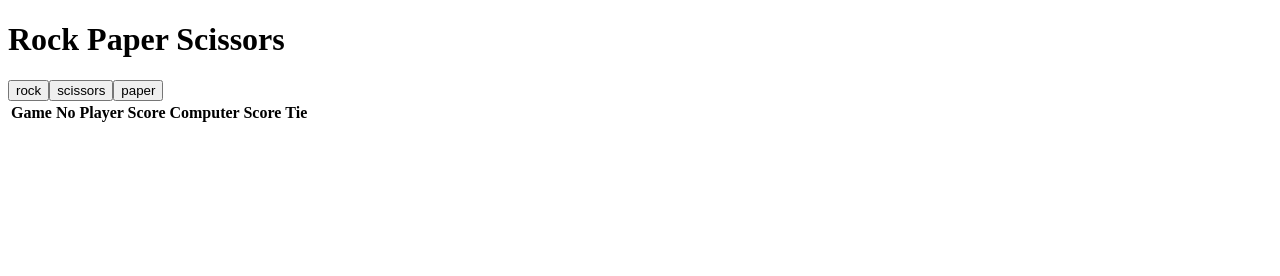
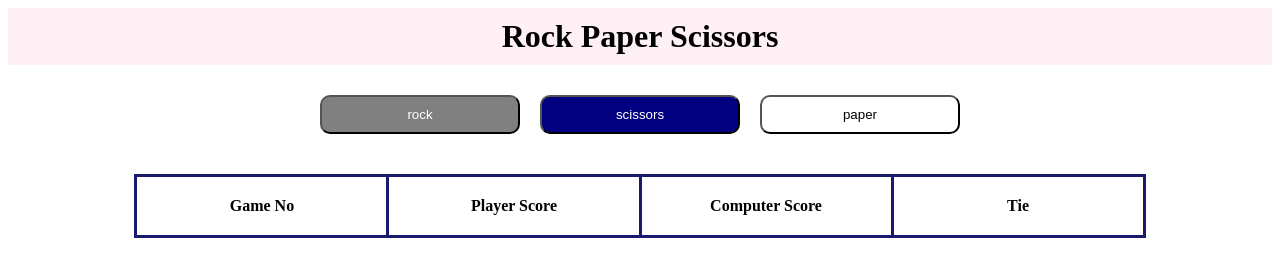
Before and after one commit to angyvette03/odin-rock-paper-scissors, a plain HTML site: page index.html in a window 1280 px wide. Drawn offline with Linux system fonts and the light colour scheme.

Commit message:
Add color + winner/loser

```diff
--- a/index.html
+++ b/index.html
@@ -3,10 +3,12 @@
     <head>
         <meta charset="utf-8">
         <title>Rock Paper Scissors</title>
-        <style src="styles.css"></style>
+        <link href="styles.css" rel="stylesheet">
     </head>
     <body>
         <h1>Rock Paper Scissors</h1>
+        <div class="button-container"></div>
+        <div class="container"></div>
     </body>
     <script src="script.js">
     </script>
--- a/script.js
+++ b/script.js
@@ -1,5 +1,3 @@
-
-
 
 function getComputerChoice(){
     let randomNo = Math.floor(Math.random()*3);
@@ -44,41 +42,57 @@ function playRound(playerSelection, computerSelection){
     }
 }
 
-function endGame(playerScore, computerScore){
-    if(playerScore > computerScore){
-        console.log('You win!');
-    }
-    else if(playerScore < computerScore){
-        console.log('You lose!');
-    }
-    else{
-        console.log('Tie!');
-    }
-}
+// function endGame(playerScore, computerScore){
+//     if(playerScore > computerScore){
+//         console.log('You win!');
+//         const endResult = document.createElement("div");
+//         endResult.textContent = "you win!";
+//     }
+//     else if(playerScore < computerScore){
+//         console.log('You lose!');
+//         const endResult = document.createElement("div");
+//         endResult.textContent = "you lose!";
+//     }
+//     else{
+//         console.log('Tie!');
+//         const endResult = document.createElement("div");
+//         endResult.textContent = "you tie!";
+//     }
+//     document.body.appendChild(endResult);
+// }
 
-function game() {
 let playerScore = 0;
 let computerScore = 0;
 let draw = 0;
 let i = 0;
 
+const buttonContainer = document.querySelector(".button-container");
+const container = document.querySelector(".container");
+
 const rock = document.createElement("button");
 rock.textContent = 'rock';
-    document.body.appendChild(rock);
+rock.style.backgroundColor = 'gray';
+rock.style.color = 'white';
+buttonContainer.appendChild(rock);
 
 const scissors = document.createElement("button");
 scissors.textContent = 'scissors';
-    document.body.appendChild(scissors);
+scissors.style.backgroundColor = 'navy';
+scissors.style.color = 'white';
+buttonContainer.appendChild(scissors);
 
 const paper = document.createElement("button");
 paper.textContent = 'paper';
-    document.body.appendChild(paper);
+paper.style.backgroundColor = 'white';
+paper.style.color = 'black';
+buttonContainer.appendChild(paper);
 
 rock.addEventListener('click', () => handleButtonClick('rock'));
 scissors.addEventListener('click', () => handleButtonClick('scissors'));
 paper.addEventListener('click', () => handleButtonClick('paper'));
 
 console.log('Welcome to Rock, Paper, Scissors! Let us play 5 games!');
+
 const leaderboard = document.createElement('table');
 const headerRow = leaderboard.createTHead().insertRow(0);
 const headers = ['Game No', 'Player Score', 'Computer Score', 'Tie'];
@@ -87,7 +101,9 @@ function game() {
     th.textContent = headerText;
     headerRow.appendChild(th);
 });
-    document.body.appendChild(leaderboard);
+container.appendChild(leaderboard);
+// document.body.appendChild(buttonContainer);
+// document.body.appendChild(container);
 
 
 function handleButtonClick(playerSelection) {
@@ -103,25 +119,39 @@ function game() {
     } else {
         draw++;
     }
-        const row = leaderboard.insertRow(1);
+    const row = leaderboard.insertRow(-1);
     const gameNo = row.insertCell(0);
     const pScore = row.insertCell(1);
     const cScore = row.insertCell(2);
     const tie = row.insertCell(3);
-        gameNo.textContent = i;
+    gameNo.textContent = i+1;
     pScore.textContent = playerScore;
     cScore.textContent = computerScore;
     tie.textContent = draw;
 
-        console.log('-- Your score: ' + playerScore + ' Computer score: ' + computerScore + ' Draw: ' + draw + ' --');
     i++;
+    const endResult = document.querySelector(".result");
 
     if (playerScore === 5 || computerScore === 5) {
-            endGame(playerScore, computerScore);
+        // const endResult = document.createElement("div");
+        // endGame(playerScore, computerScore);
+        if(playerScore > computerScore){
+            endResult.textContent = "You Won! " + "Computer Score: " + computerScore + '\n' + 'Your Score: ' + playerScore;
+        }
+        else if(playerScore < computerScore){
+            endResult.textContent = "You LOST! " + "Computer Score: " + computerScore + '\n' + 'Your Score: ' + playerScore;
+        }
+        else{
+            endResult.textContent = ("you tie!" + "Computer Score = Your Score: " + computerScore);
+        }
+        // document.body.appendChild(endResult);
+        while (leaderboard.rows.length > 1) {
+            leaderboard.deleteRow(1);
+        }
+        playerScore = 0;
+        computerScore = 0;
+        draw = 0;
+        i = 0;
+        // endResult.textContent = '';
     }
 }
-}
-
-
-
-game();
--- a/styles.css
+++ b/styles.css
@@ -1,6 +1,81 @@
-table {
+h1{
+    text-align: center;
+    background-color: lavenderblush;
+    padding: 10px;
+    margin: 0px;
+    font-size: xx-large;
+}
+
+.result{
+    color: magenta;
+    text-align: center;
+    font-size: 32px;
+    padding: 10px;
+}
+
+button{
+    margin: 10px;
+    padding: 10px;
+    justify-content: center;
+    width: 200px;
+    border-radius: 10px;
+
+}
+
+.button-container{
+    display: flex;
+    justify-content: center;
+    margin: 20px;
+}
+
+.container{
+    display: flex;
+    flex-direction: column;
+    align-items: center;
+}
+
+table{
     table-layout: fixed;
-    width: 100%;
+    width: 80%;
     border-collapse: collapse;
-    border: 3px solid purple;
+    border: 3px solid midnightblue;
+    text-align: center;
+    margin: 10px;
+    border-radius: 10px;
+
+}
+
+thead th:nth-child(1) {
+    width: 15%;
+    border: 3px solid midnightblue;
   }
+
+  thead th:nth-child(2) {
+    width: 15%;
+    border: 3px solid midnightblue;
+  }
+
+  thead th:nth-child(3) {
+    width: 15%;
+    border: 3px solid midnightblue;
+  }
+
+  thead th:nth-child(4) {
+    width: 15%;
+    border: 3px solid midnightblue;
+  }
+
+  th,
+  td {
+    padding: 20px;
+    border: 3px solid midnightblue;
+  }
+
+  tbody td {
+    text-align: center;
+  }
+
+  tfoot th {
+    text-align: right;
+
+  }
```
Lines whose indentation alone changed are shown as unchanged.
